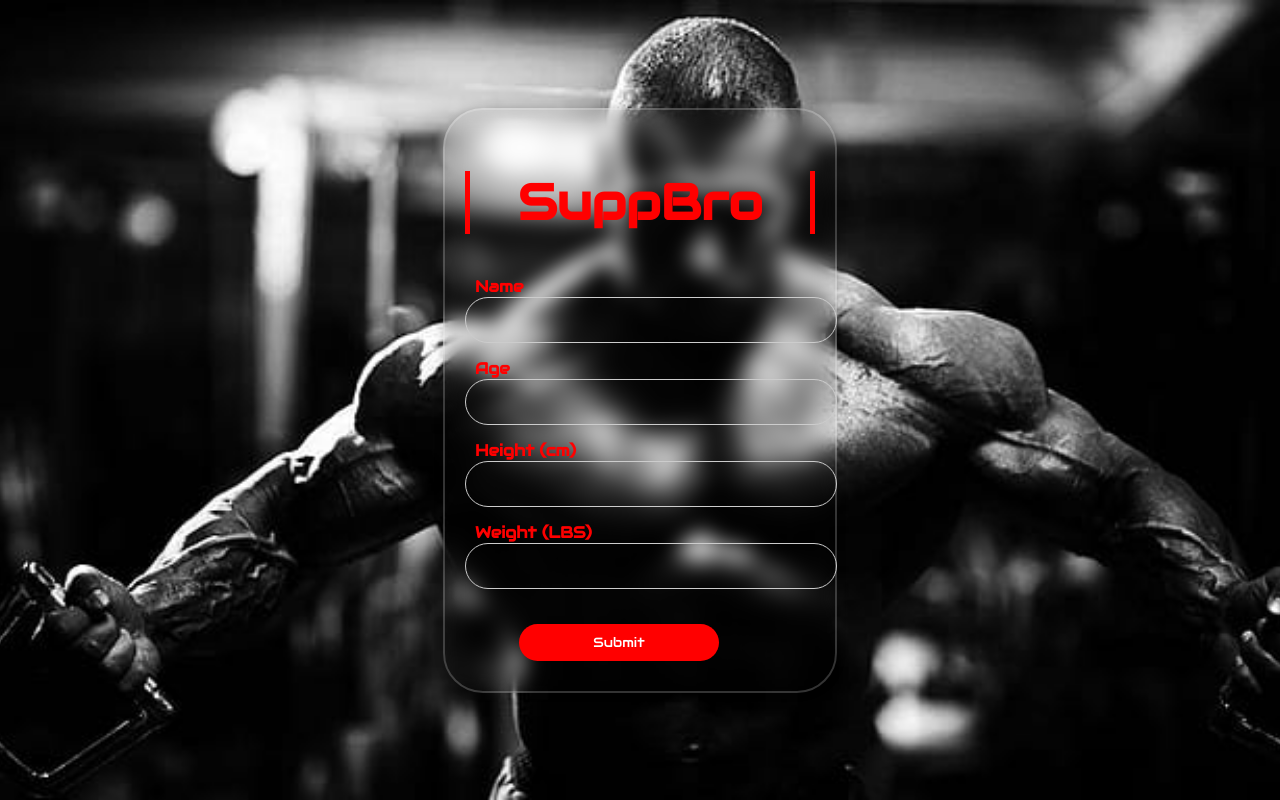
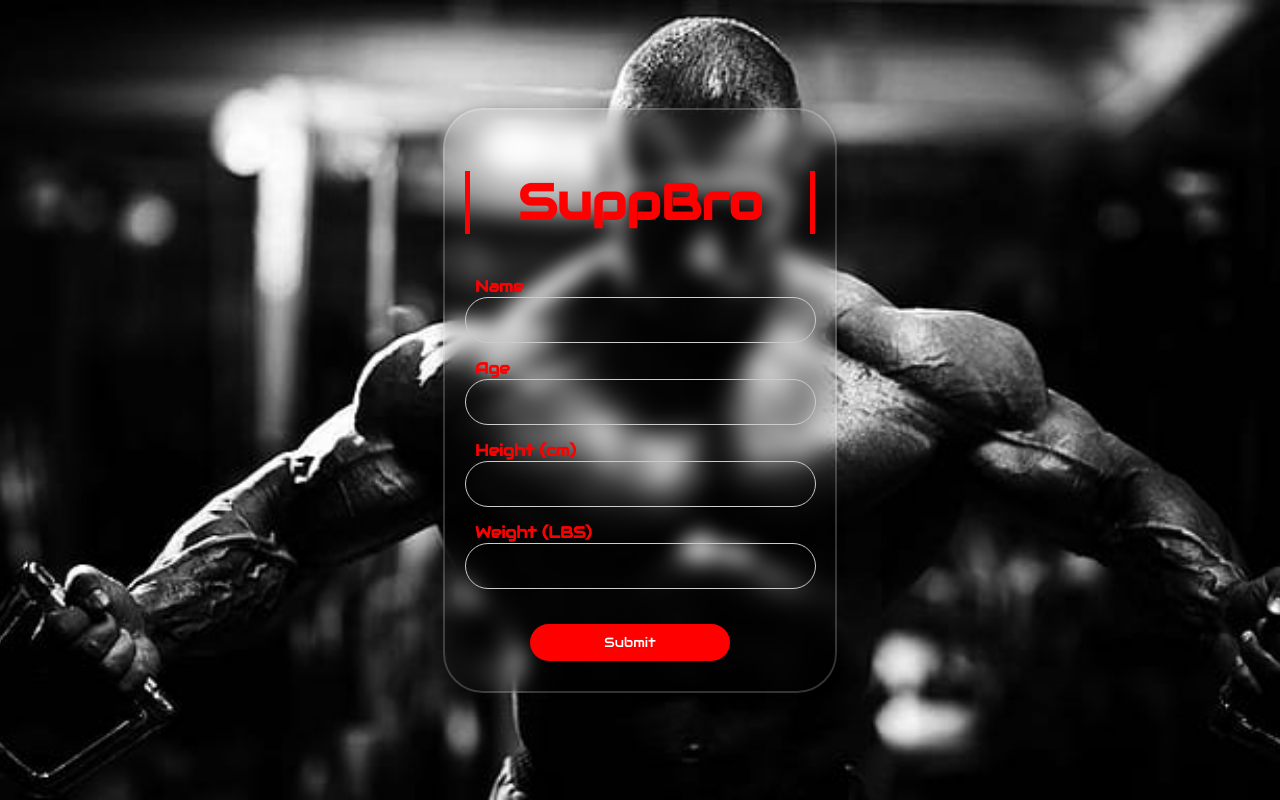
Before and after one commit to HaroonFro/SuppBro, a plain HTML site: page main.html in a window 1280 px wide. Drawn offline with Linux system fonts and the light colour scheme; a web font is replaced by a local one.

Commit message:
main good

```diff
--- a/main.html
+++ b/main.html
@@ -28,7 +28,9 @@
                 <label for="weight">Weight (LBS)</label>
                 <input type="number" id="weight" min="100" name="weight" required>
             </div>
-            <input type="submit" value="Submit">
+        <div id="button-container">
+            <input id="submit_button" type="submit" value="Submit">
+        </div>
         </form>
     </div>
 
--- a/styles.css
+++ b/styles.css
@@ -21,6 +21,11 @@ body {
     backdrop-filter: blur(10px);
 
 
+
+}
+
+#button-container {
+    margin: auto;
 }
 
 .form-group {
@@ -37,7 +42,7 @@ label {
 }
 
 input[type="text"], input[type="number"] {
-    width: 100%;
+    width: 94%;
     color: lawngreen;
     padding: 10px;
     border: 1px solid #ccc;
@@ -58,7 +63,7 @@ input[type="submit"] {
     cursor: pointer;
     width: 25vh;
     font-family: "Audiowide";
-    margin-left: 54px;
+    margin-left: 65px;
     margin-top: 20px;
     margin-bottom: 10px;
 }
```
